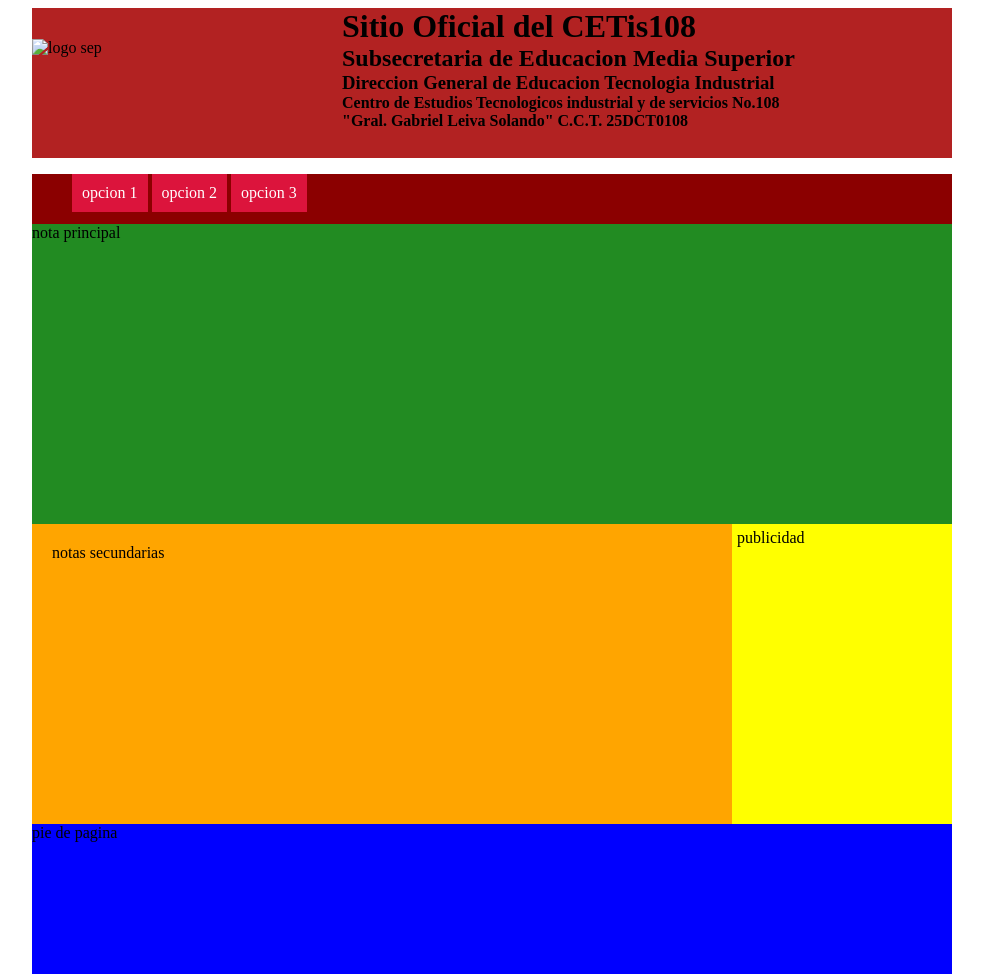
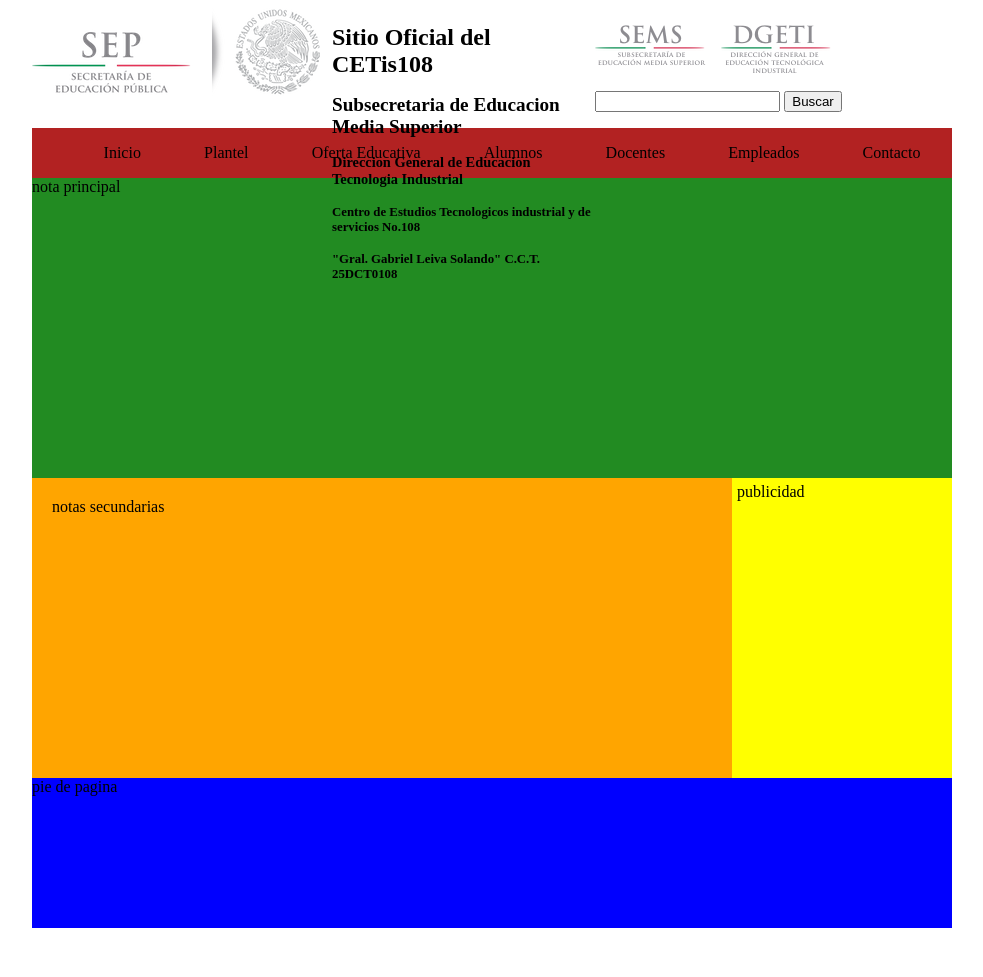
Before and after one commit to buelna123/Parcial_2, a plain HTML site: page 12_Proyecto web/index.html in a window 1280 px wide. Shown: the whole page, without its empty margins (148-1131 px from the left). After the commit the page ends 936 px from the top, so only its background shows below. Drawn offline with Linux system fonts and the light colour scheme.

Commit message:
Listo
Miguel Buelna

```diff
--- a/12_Proyecto web/css/styles.css
+++ b/12_Proyecto web/css/styles.css
@@ -6,15 +6,62 @@
 
 #encabezado
 {
-    height: 150px;
-    background-color: firebrick;
+    height: 120px;
+    display: flex;
+    justify-content: space-between
+}
+
+#encabezado figure, #titulos
+{
+    margin: 0;
 }
 
 #barra-navegacion
 {
     height: 50px;
-    background-color: darkred;
+    overflow: hidden;
+    background-color: firebrick;
 }
+
+#barra-navegacion > ul
+{
+    display: flex;
+    justify-content: space-around;
+}
+
+#barra-navegacion li
+{
+    display: block
+}
+
+#barra-nagevacion ul
+{
+    padding: 0;
+}
+
+#barra-navegacion a
+{
+    color: black;
+    text-decoration: none;
+    padding: 10px 20px;
+}
+
+#barra-navegacion ul ul
+{
+    display: none;
+}
+
+#barra-navegacion > ul > li:hover
+{
+    background-color: red;
+}
+
+
+#titulos h1 {font-size: 1.5em;}
+#titulos h2 {font-size: 1.2em;}
+#titulos h3 {font-size: 0.9em;}
+#titulos h4 {font-size: 0.8em;}
+
 
 #nota-principal
 {
@@ -32,6 +79,7 @@
     background-color: orange;
 }
 
+
 #publicidad
 {
     width: 210px;
@@ -48,6 +96,7 @@
     background-color: blue;
 }
 
+/*
 #logo-sep
 {
     margin-top: 31px;
@@ -58,6 +107,7 @@
 {
     margin: 0 auto;
 }
+
 #titulos
 {
     padding-left: 310px;
@@ -87,3 +137,4 @@
 {
     background-color: red;
 }
+*/
--- a/12_Proyecto web/index.html
+++ b/12_Proyecto web/index.html
@@ -10,7 +10,9 @@
     <div class="container">
        <header id="encabezado">
        <!-- Imagen con logo sep -->
-       <img id="logo-sep" src="#" alt="logo sep" width="300px" height="88px">
+       <figure>
+       <img id="logo-sep" src="image/logo_sep.png" alt="logo sep">
+       </figure>
        <!--textos con titulos-->
        <div id="titulos">
            <h1>Sitio Oficial del CETis108</h1>
@@ -20,12 +22,29 @@
            <h4>"Gral. Gabriel Leiva Solando" C.C.T. 25DCT0108</h4>
        </div>
        <!--imagenes sems-dgeti y cuadro de busqueda-->
+           <div id="busqueda">
+               <figure>
+                   <img src="image/sems_dgeti.png" alt="Logo Sems DGETI"
+               </figure>
+               <input type="text" name="buscar">
+               <button>Buscar</button>
+           </div>
            </header>
             <nav id="barra-navegacion">
                 <ul>
-                    <li><a href="#">opcion 1</a></li>
-                    <li><a href="#">opcion 2</a></li>
-                    <li><a href="#">opcion 3</a></li>
+                    <li><a href="#">Inicio</a></li>
+                    <li><a href="#">Plantel</a></li>
+                    <li><a href="#">Oferta Educativa</a></li>
+                    <li>
+                        <a href="#">Alumnos</a>
+                        <ul>
+                            <li><a href="#">Calificaciones</a></li>
+                            <li><a href="#">Horarios</a></li>
+                        </ul>
+                    </li>
+                    <li><a href="#">Docentes</a></li>
+                    <li><a href="#">Empleados</a></li>
+                    <li><a href="#">Contacto</a></li>
                 </ul>
             </nav>
             <section id="contenido">
```
Also changed, not shown: 12_Proyecto web/image/logo_sep.png (added), 12_Proyecto web/image/sems_dgeti.png (added).
